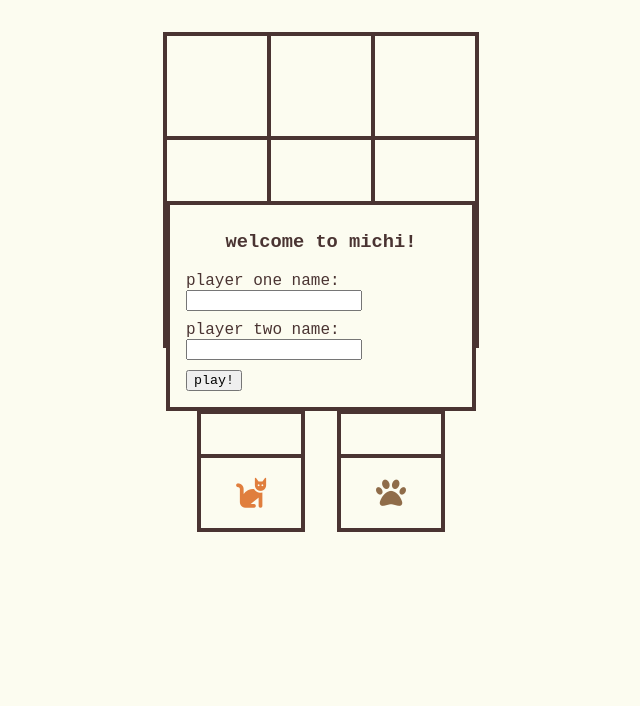
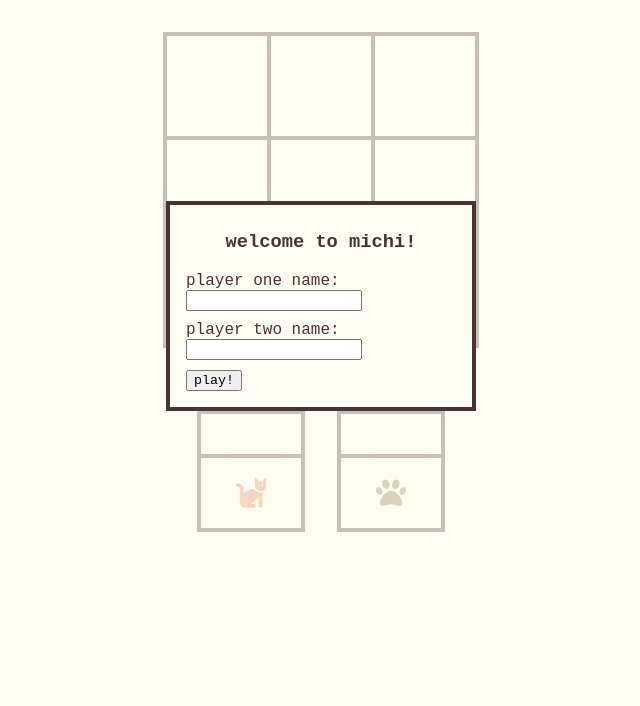
Before and after one commit to loang-chiang/Michi, a plain HTML site: page index.html in a window 1280 px wide. Shown: the part 94-800 px from the top of the page, without its empty margins (319-959 px from the left). Drawn offline with Linux system fonts and the light colour scheme.

Commit message:
Add backdrop for a cleaner look when menus appear

```diff
--- a/index.html
+++ b/index.html
@@ -74,6 +74,8 @@
         <button id="again">play again?</button>
     </dialog>
 
+    <!-- only used when the menus are being shown -->
+    <div id="backdrop"></div>
 
 </body>
 </html>
--- a/script.js
+++ b/script.js
@@ -15,6 +15,7 @@ document.addEventListener('DOMContentLoaded', function() {
             document.querySelector("#player-2-name").innerHTML = `<p><strong>${player2name}</strong><p>`;
 
             document.querySelector('#setup').style.display = "none";
+            document.querySelector('#backdrop').style.display = "none";
             playing = true;
         }
         else {
@@ -108,6 +109,7 @@ function checkWinner() {  // checks if and who won the game!
                 playing = false;
                 console.log("winner!");
                 document.querySelector("#gameover-msg").innerHTML = `congratulations! ${player.name} has won!`;
+                document.querySelector('#backdrop').style.display = "block";
                 gameover.style.display = "block";
                 winner = true;
             }
@@ -127,6 +129,7 @@ function checkWinner() {  // checks if and who won the game!
         if (!isEmptyFound) {
             playing = false;
             document.querySelector("#gameover-msg").innerHTML = `it's a draw!`;
+            document.querySelector('#backdrop').style.display = "block";
             gameover.style.display = "block";
         }
     }
@@ -161,5 +164,6 @@ function restartGame() {  // clears everything for a new game
     }
 
     document.querySelector('#gameover').style.display = "none";
+    document.querySelector('#backdrop').style.display = "block";
     setup.style.display = "block";
 }
--- a/styles.css
+++ b/styles.css
@@ -32,6 +32,8 @@
         right: 0;
         top: 0;
         bottom: 0;
+
+        z-index: 2;  /* so it's on top of the backdrop */
     }
 
     dialog > * {
@@ -119,6 +121,17 @@
         font-size: 30px;
     }
 
+    #backdrop {
+        position: fixed;
+        top: 0;
+        left: 0;
+        width: 100%;
+        height: 100%;
+        background-color: #fcfcf0;
+        opacity: 70%;
+        z-index: 1; /* or higher if needed */
+    }
+
     body {
         background-color: #fcfcf0;
     }
```
